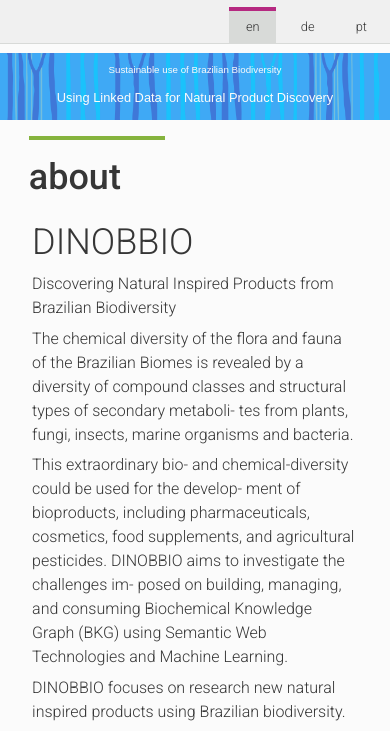
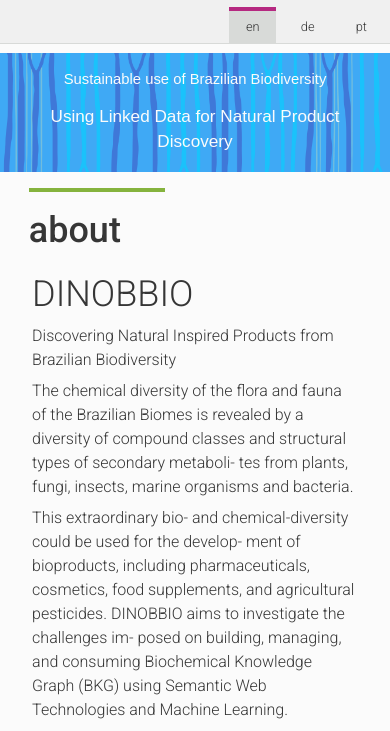
Before and after one commit to AKSW/DINOBBIO.website, a plain HTML site: page index.html in a window 390 px wide. Shown: the part 73-804 px from the top of the page. Drawn offline with Linux system fonts and the light colour scheme.

Commit message:
incresed font size in mobile logo

```diff
--- a/assets/css/dinobbio.css
+++ b/assets/css/dinobbio.css
@@ -124,6 +124,7 @@ p > a {
   padding: 0 0.75em 0 0;
   float: left;
 }
+
 
 .logo-text {
   font-size: 0.7rem;
@@ -286,6 +287,16 @@ nav a { text-decoration: none; }
   margin: 0.8em 0.5em 1em 0.5em;
 }
 
+@media only screen and (max-width: 45em) {  /* mobile */
+  .title h1 div:nth-child(1) {
+    font-size: 3.8vw;
+  }
+
+  .title h1 div:nth-child(3) {
+    font-size: 4.4vw;
+  }
+
+}
 .title-line {
   margin: 0.5% 30%;
   padding-top: 0.1em;
```
